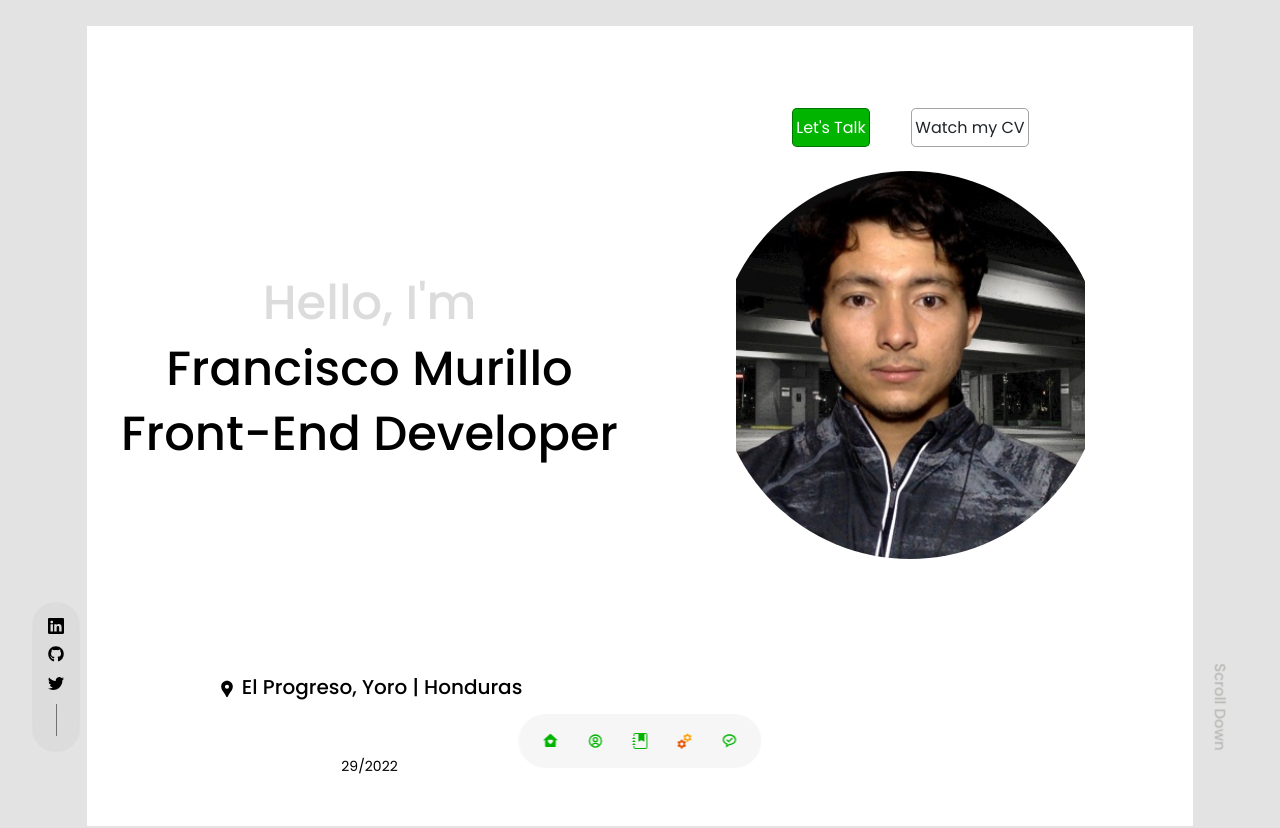
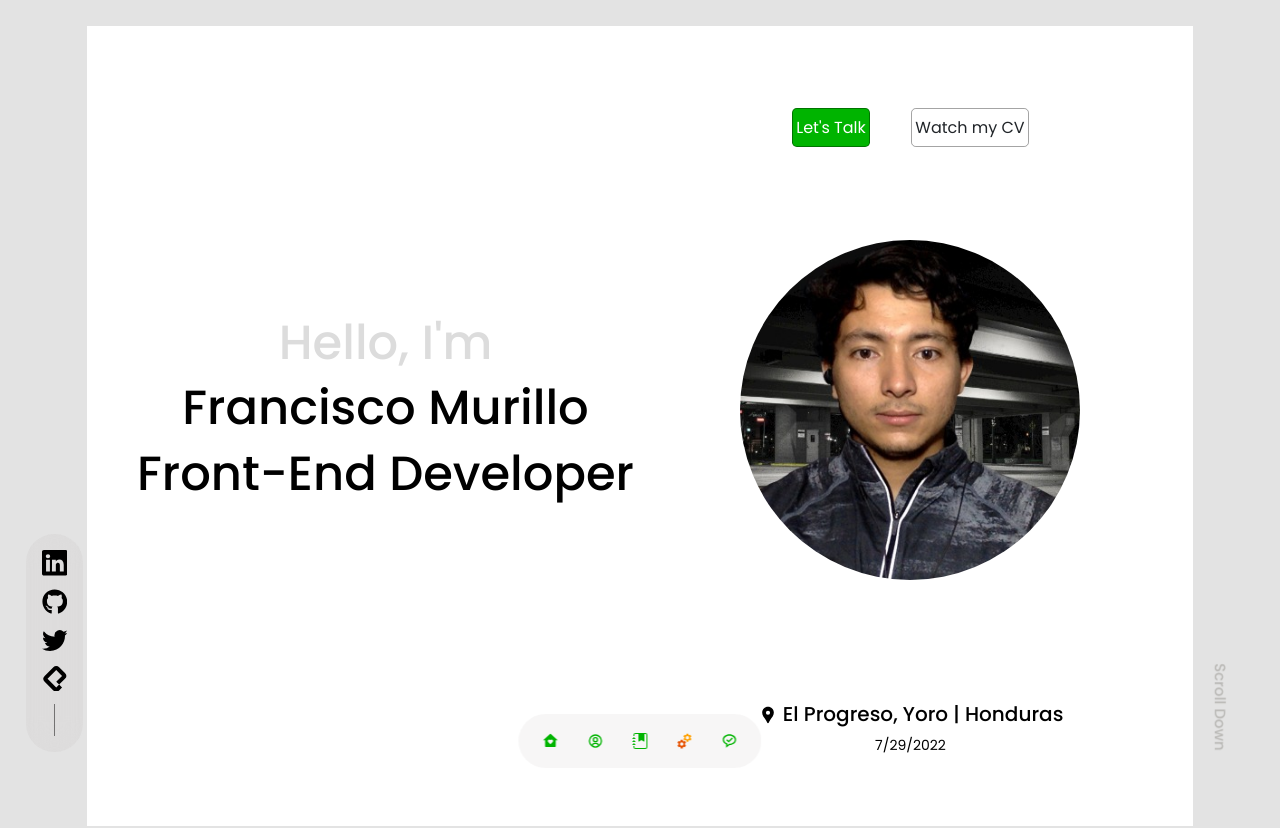
Before and after one commit to javyer12/ptfile, a React (Create React App) app: page / in a window 1280 px wide. Shown: the top 828 px of the page. Built offline with nearby package versions, Linux system fonts and the light colour scheme.

Commit message:
header changed

```diff
--- a/src/components/Header.jsx
+++ b/src/components/Header.jsx
@@ -11,32 +11,35 @@ function Header() {
 
   const today = new Date();
   const day = today.getDate();
+  const month = today.getMonth();
   const year = today.getUTCFullYear();
   console.log(year);
   return (
     <header id="home">
       <div className="container header__contianer">
-        <div className="header__info">
+        <div className="one"></div>
+
+        <div className="two">
+          <div className="cta__header">
+            <CTA />
+          </div>
+          <div className="social__header">
+            <HeaderSocial />
+          </div>
+        </div>
+
+        <div className="three header__info">
           <h3>Hello, I'm</h3>
           <h1>Francisco Murillo</h1>
           <h4 className=""> Front-End Developer </h4>
         </div>
-        <div className="cta__header">
-          <CTA />
-        </div>
-        <div className="social__header">
-          <HeaderSocial />
+
+        <div className="four me">
+          <img src={me} alt="me" />
         </div>
 
-        <div className="me">
-          <img src={me} alt="me" />
-        </div>
-        <div className="row justify-content-end">
-          <h5><MdLocationPin /> El Progreso, Yoro | Honduras</h5>
-          <small> {day}/{year}</small >
-        </div>
 
-        <div className="scroll">
+        <div className="five scroll">
           <a
             href={scroll}
             onClick={() => {
@@ -57,6 +60,11 @@ function Header() {
             )}
           </a>
         </div>
+
+        <div className="six ">
+          <h5><MdLocationPin /> El Progreso, Yoro | Honduras</h5>
+          <small> {month}/{day}/{year}</small >
+        </div>
       </div>
     </header>
   );
--- a/src/components/HeaderSocial.jsx
+++ b/src/components/HeaderSocial.jsx
@@ -2,6 +2,8 @@ import React from "react";
 import { BsLinkedin } from "react-icons/bs";
 import { BsTwitter } from "react-icons/bs";
 import { FaGithub } from "react-icons/fa";
+import { SiPlatzi } from "react-icons/si";
+
 import "../style/Header.css";
 
 const HeaderSocial = () => {
@@ -20,6 +22,9 @@ const HeaderSocial = () => {
       <a target="_blank" rel="noopener noreferrer" href="https://twitter.com/FBollys">
         <BsTwitter />
       </a>
+      <a target="_blank" rel="noopener noreferrer" href="https://twitter.com/FBollys">
+        <SiPlatzi />
+      </a>
     </div>
   );
 };
--- a/src/components/Portfolio.jsx
+++ b/src/components/Portfolio.jsx
@@ -59,7 +59,7 @@ const Portfolio = () => {
       <h2>Portfolio</h2>
       <div className="container portfolio__container">
         {portfolios.map((item) => (
-          <article key={item.id} className="portfolio__item">
+          <article key={item.id} className="portfolio__item  bg-light">
             <div className="portfolio__item-img">
               <img src={item.image} alt="demo project" />
             </div>
--- a/src/style/Header.css
+++ b/src/style/Header.css
@@ -1,7 +1,6 @@
 header {
     padding: 1.6rem;
     overflow: hidden;
-    /* background: linear-gradient(#5d00af, #45aadd, transparent); */
 
 }
 
@@ -13,26 +12,49 @@ header {
     position: relative;
     background-color: var(--white);
     display: grid;
-    grid-template-columns: 1fr 1fr;
-    /* background: rgba(255, 255, 255, 0.05);
-    box-shadow: 0 8px 32px 0 rgba(31, 38, 135, 0.37);
-    backdrop-filter: blur(1px);
-    -webkit-backdrop-filter: blur(20px);
-    border-radius: 10px;
-    border: 1px solid rgba(255, 255, 255, 0.80); */
+    grid-template-areas:
+        "head cta"
+        "name photo"
+        "empty date";
+    grid-template-rows: .5fr 1fr .5fr;
+    grid-template-columns:1fr 1fr;
 
 }
+
+.header__contianer > .one {
+    grid-area: head;
+  }
+  .header__contianer  > .two {
+    grid-area: cta;
+  }
+  .header__contianer > .three {
+    grid-area: name;
+  }
+  .header__contianer > .four {
+    grid-area: photo;
+  }
+  .header__contianer > .five {
+    grid-area: empty;
+  }
+  .header__contianer > .six {
+    grid-area: date;
+  }
+
+  .six {
+    margin: auto;
+}
 .header__info {
-    margin-top: 40%;
+    padding: 4rem 0 0 2rem;
 }
 .header__info h1,h3,h4{
     font-size: 3em;
     transition-property: font-size;
   transition-duration: 4s;
   transition-delay: 3s;
-  /* font-size: 36px; */
   transition-timing-function:linear;
+
 }
+
 /* ||CTA||  */
 .cta {
     margin-top: 2.5rem;
@@ -40,15 +62,15 @@ header {
     gap: 1.2rem;
     justify-content: center;
 }
-
 /* ||social media|| */
 .header__social {
+    font-size: 1.6rem;
     display: flex;
     flex-direction: column;
     align-items: center;
     gap: 0.8rem;
     position: fixed;
-    left: 2rem;
+    left: 1.6rem;
     bottom: 3rem;
     z-index: 2;
     background: rgba(157, 155, 155, 0.087);
@@ -66,55 +88,19 @@ header {
     background: var(--color-primary);
 }
 
-/* || ME ||  */
-/* .me {
-    background: transparent;
-     background: linear-gradient(var(--color-primary), transparent);
-    width: 20rem;
-    height: 40rem;
-    position: absolute;
-    left: calc(50% - 11rem);
-    margin-top: 4rem;
-    border-radius: 25rem 25rem 0 0;
-    overflow: hidden;
-    padding: 2rem 0rem .1rem 0rem;
-    justify-content: center;
-    justify-items: center;
-    border: 1px solid var(--color-white);
-    filter: saturate(150%);
-    box-shadow: 0px 0px 10px 10px var(--color-primary); }
-
-.me:hover {
-    background: linear-gradient(#031746, #4695db, #72b0e6,  #b7b5b5, transparent);
-} */
-
-/* .me {
-    background: linear-gradient(var(--color-primary), transparent);
-    width: 20rem;
-    height: 40rem;
-    position: absolute;
-    left: calc(50% - 11rem);
-    margin-top: 4rem;
-    border-radius: 25rem 25rem 0 0;
-    overflow: hidden;
-    padding: 2rem 0rem .1rem 0rem;
-    justify-content: center;
-    justify-items: center;
-    border: 1px solid var(--color-white);
-    filter: saturate(150%);
-} */
+/* //////////////////////////////ME////////////////////////////////////////////////// */
 .me {
-    width: 25rem;
+    width: 22rem;
     aspect-ratio: 1/1;
     overflow: hidden;
     border-radius:50%;
-    margin: -25rem auto 1rem;
+    margin: -1rem auto 3rem;
     border: 0.4rem solid var(--color-light);
 }
 .me img {
-    width: 90%;
+    width: 100%;
     height: 100%;
-    margin: auto;
+    /* margin: auto; */
 }
 
 /* .me img {
--- a/src/style/Portfolio.css
+++ b/src/style/Portfolio.css
@@ -1,21 +1,22 @@
 .portfolio__container {
     display: grid;
     grid-template-columns: repeat(3,1fr);
-    gap: 1.8em;
+    /* grid-template-columns: repeat(content,fixed); */
+    gap: 1em;
 }
 .portfolio__item {
-    background: rgba(0, 0, 0, 0.152);
-    /* background: transparent; */
+    /* background: rgba(0, 0, 0, 0.152); */
     padding: 1.3rem;
-    border-radius:2rem;
-    border: 1px solid transparent;
+    border-radius:1rem;
+    border: 1px solid var(--gray-20);
     transition: var(--transition);
 }
 
 .portfolio__item:hover{
     border: 3px solid var(--gray-60);
     background: rgba(255, 255, 255, 0.735) ;
-    box-shadow: 4px 4px 30px;
+    box-shadow: 5px 5px 10px;
+    border-radius:1.5rem;
 }
 
 .portfolio__item-img {
```
